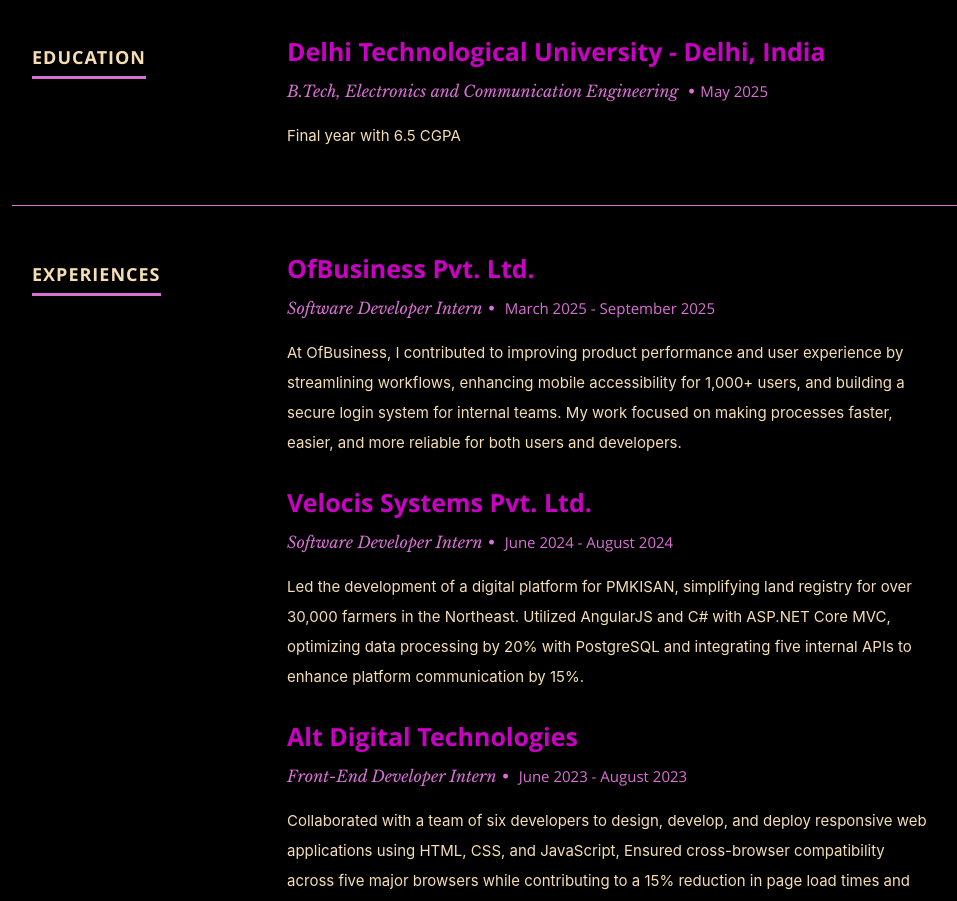
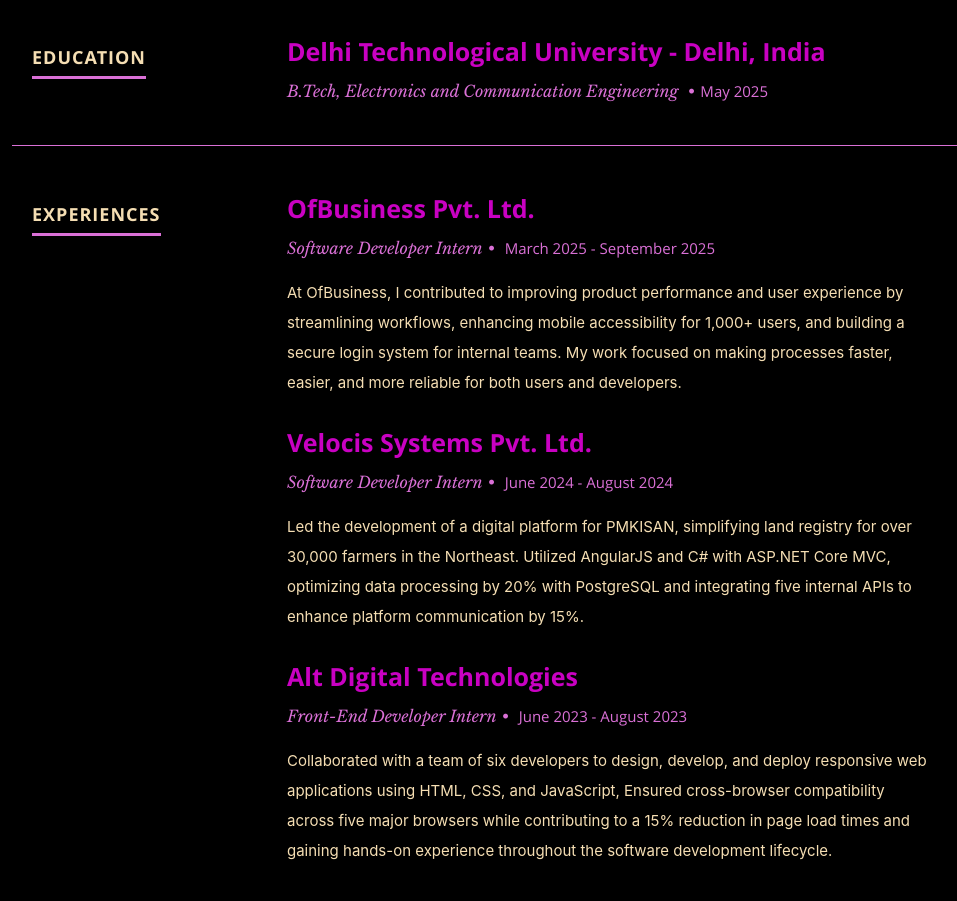
Before and after one commit to SINNIK1/Portfolio.first, a React (Create React App) app: page / in a window 1280 px wide. Shown: the part 1400-2301 px from the top of the page, without its empty margins (118-1075 px from the left). Built offline with nearby package versions, Linux system fonts and the light colour scheme.

Commit message:
CG Update

```diff
--- a/src/Components/Resume.js
+++ b/src/Components/Resume.js
@@ -23,7 +23,6 @@
           {educationItem.degree} <span>&bull;</span>
           <em className="date">{educationItem.graduated}</em>
         </p>
-        <p>{educationItem.description}</p>
       </div>
     ));
   };
```
